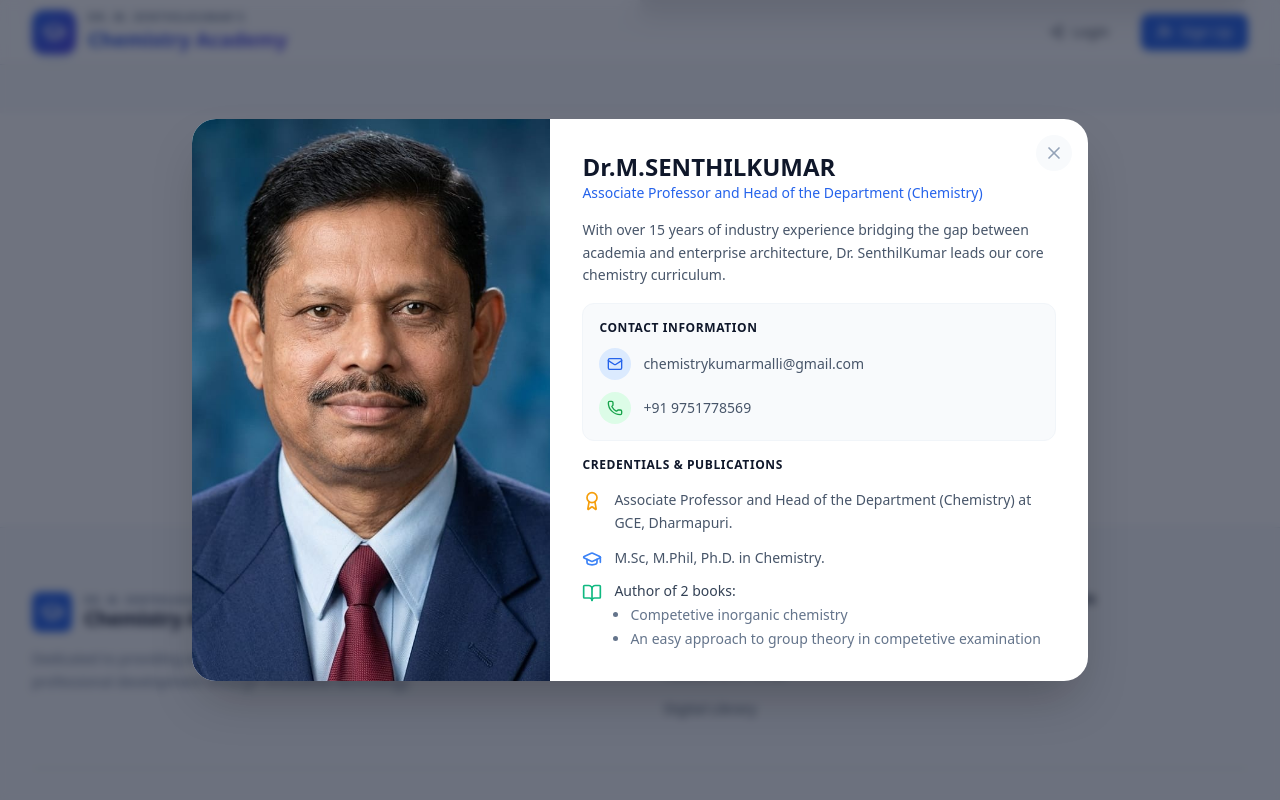
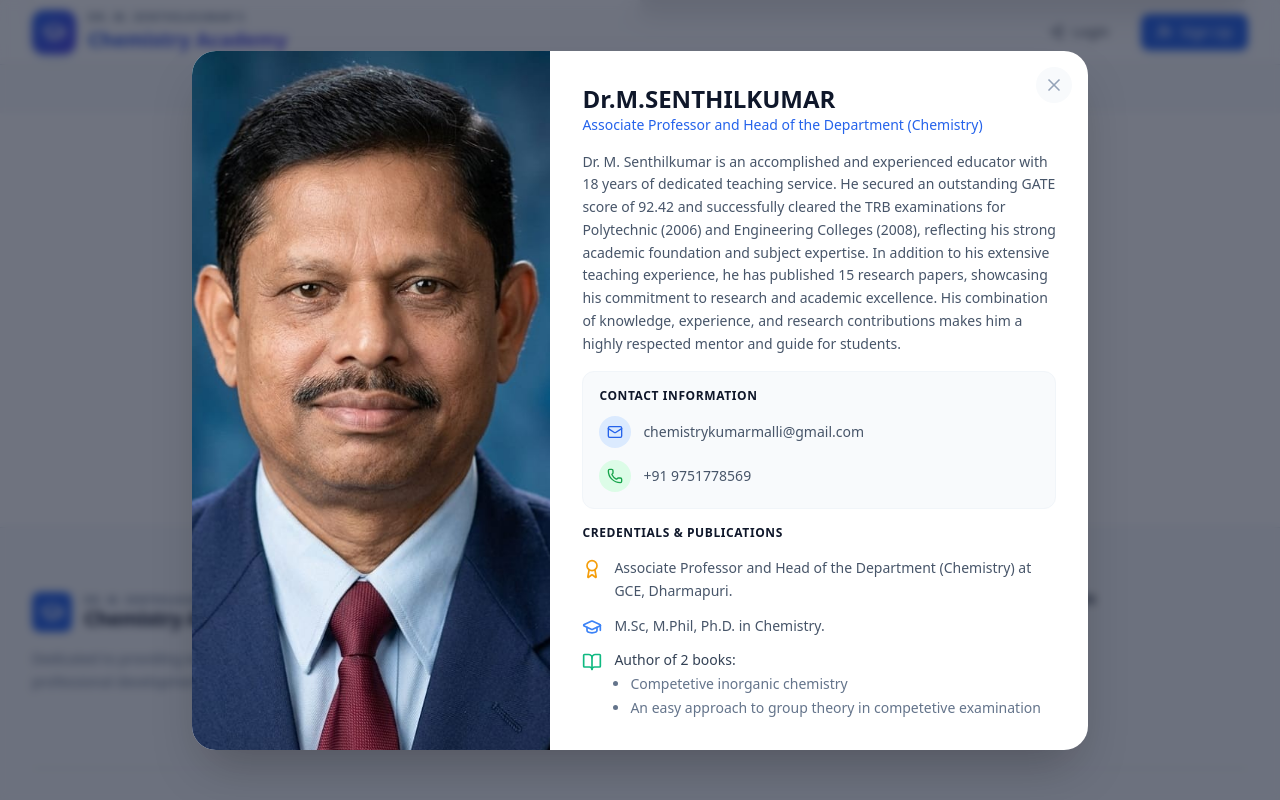
Before and after one commit to Jerin133/academy_website, a React (Vite) app in the folder client/: page / in a window 1280 px wide. Both pictures are taken after a click on the button "Professor Details". Shown: the part 2202-3002 px from the top of the page. Built offline with nearby package versions, Linux system fonts and the light colour scheme; no server answers; grey boxes are pictures that could not be loaded.

Commit message:
re commit

```diff
--- a/client/src/pages/Home.jsx
+++ b/client/src/pages/Home.jsx
@@ -271,7 +271,7 @@ export default function Home() {
 
               <div className="space-y-4 text-slate-600">
                 <p className="text-sm leading-relaxed">
-                  With over 15 years of industry experience bridging the gap between academia and enterprise architecture, Dr. SenthilKumar leads our core chemistry curriculum.
+                  Dr. M. Senthilkumar is an accomplished and experienced educator with 18 years of dedicated teaching service. He secured an outstanding GATE score of 92.42 and successfully cleared the TRB examinations for Polytechnic (2006) and Engineering Colleges (2008), reflecting his strong academic foundation and subject expertise. In addition to his extensive teaching experience, he has published 15 research papers, showcasing his commitment to research and academic excellence. His combination of knowledge, experience, and research contributions makes him a highly respected mentor and guide for students.
                 </p>
                 <div className="bg-slate-50 p-4 rounded-xl border border-slate-100 mb-4">
                   <h4 className="text-xs font-bold text-slate-900 mb-3 uppercase tracking-wider">Contact Information</h4>
```
